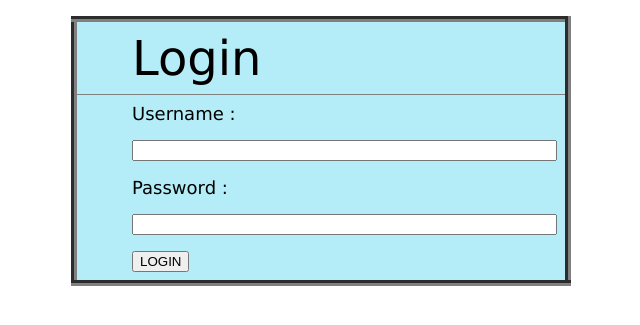
After one commit to aniskhra/PEMROGRAMAN_WEB, a PHP site: page /studikasus9.php in a window 1280 px wide. The commit adds this page. Shown: the top 325 px of the page, without its empty margins (319-959 px from the left). Run offline with PHP 8.4, Linux system fonts and the light colour scheme.

Commit message:
edit dan studi kasus

```diff
--- a/MODUL_9/latihan1.1.php
+++ b/MODUL_9/latihan1.1.php
@@ -2,6 +2,7 @@
 <html lang="en">
 
 <head>
+    <!-- Membuat judul dokumen -->
     <title>Metode GET</title>
 </head>
 
--- a/MODUL_9/latihan1.2.php
+++ b/MODUL_9/latihan1.2.php
@@ -2,6 +2,7 @@
 <html lang="en">
 
 <head>
+    <!-- Membuat judul dokumen -->
     <title>Metode POST</title>
 </head>
 
--- a/MODUL_9/latihan1.3.php
+++ b/MODUL_9/latihan1.3.php
@@ -2,6 +2,7 @@
 <html lang="en">
 
 <head>
+    <!-- Membuat judul dokumen -->
     <title>Identifikasi Metode</title>
 </head>
 
--- a/MODUL_9/latihan2.php
+++ b/MODUL_9/latihan2.php
@@ -1,6 +1,8 @@
 <!DOCTYPE html>
 <html lang="en">
+
 <head>
+    <!-- Membuat judul dokumen -->
     <title>Prefilling Text Field</title>
 </head>
 
--- a/MODUL_9/latihan3.1.php
+++ b/MODUL_9/latihan3.1.php
@@ -2,6 +2,7 @@
 <html lang="en">
 
 <head>
+    <!-- Membuat judul dokumen -->
     <title>Data Radio Button</title>
 </head>
 
--- a/MODUL_9/latihan3.2.php
+++ b/MODUL_9/latihan3.2.php
@@ -2,6 +2,7 @@
 <html lang="en">
 
 <head>
+    <!-- Membuat judul dokumen -->
     <title>Prefill Data Radio Button</title>
 </head>
 
@@ -11,14 +12,14 @@
         Jenis Kelamin
         <input type="radio" name="sex" value="Pria" checked
             <?php
-            if ($_POST['sex'] == 'Pria') {
+            if (isset($_POST['sex']) && $_POST['sex'] == 'Pria') {
                 echo 'checked="checked"';
             }
             ?>
         />Pria
         <input type="radio" name="sex" value="Wanita"
             <?php
-            if ($_POST['sex'] == 'Wanita') {
+            if (isset($_POST['sex']) && $_POST['sex'] == 'Wanita') {
                 echo 'checked="checked"';
             }
             ?>
--- a/MODUL_9/latihan4.php
+++ b/MODUL_9/latihan4.php
@@ -2,6 +2,7 @@
 <html lang="en">
 
 <head>
+    <!-- Membuat judul dokumen -->
     <title>Data Seleksi</title>
 </head>
 
--- a/MODUL_9/latihan5.php
+++ b/MODUL_9/latihan5.php
@@ -2,6 +2,7 @@
 <html lang="en">
 
 <head>
+    <!-- Membuat judul dokumen -->
     <title>Data Checkbox</title>
 </head>
 
--- /dev/null
+++ b/MODUL_9/studikasus9.js
@@ -0,0 +1,13 @@
+function check(){
+    var user= document.getElementById('username').value.trim;
+    var pass= document.getElementById('password').value.trim;
+    if(user.test(/^[A-Za-z]{1,}$/, '')==''){
+        alert('Masukkan username minimal 1 huruf!');
+        return false;
+    }
+    if(pass.test(/^[A-Za-z]{4,}$/, '')==''){
+        alert('Masukkan password 4 huruf!');
+        return false;
+    }
+    return true;
+}
--- /dev/null
+++ b/MODUL_9/studikasus9.php
@@ -0,0 +1,60 @@
+<!DOCTYPE html>
+<html lang="en">
+
+<head>
+    <title>Form Login</title>
+    <script language="javascript" type="text/javascript" src="studikasus9.js"></script>
+</head>
+
+<body>
+<?php $status = ''; ?>
+    <form name="login" method="post" action="<?php echo $_SERVER['PHP_SELF']; ?>">
+        <p align="center"><?php echo $status;?></p>
+
+        <table width="500" border="6" align="center" bgcolor="#b4edf7" rules="groups" cellpadding="8" cellspacing="5">
+        <tr>
+            <td width="50">&nbsp;</td>
+            <td align="left"><font size="10" face="Verdana" color="#000000">Login</font></td>
+        </tr>
+        <tbody>
+        <tr>
+            <td width="100">&nbsp;</td>
+            <td><font size="4" face="verdana">Username :</font></td>
+        </tr>
+        <tr>
+            <td width="100">&nbsp;</td>
+            <td><input type="text" name="username" size="50" id="username" /></td>
+        </tr>
+        <tr>
+            <td width="100">&nbsp;</td>
+            <td><font size="4" face="verdana">Password :</font></td>
+        </tr>
+        <tr>
+            <td width="100">&nbsp;</td>
+            <td><input type="password" name="password" size="50" id="password" /></td>
+        </tr>
+        <tr>
+            <td width="100">&nbsp;</td>
+            <td><input name="submit" type="submit" onClick="return check()" value="LOGIN" /></td>
+        </tr>
+        </table>
+    </form>
+<?php
+if (isset($_POST['username']) && isset($_POST['password'])) {
+    $username = trim($_POST['username']);
+    $password = trim($_POST['password']);
+
+    if (is_string($username) && is_string($password)) {
+        if ($username === 'aniskhra' && $password === 'Anis123') {
+            echo 'Welcome ' . $username;
+        } else {
+            echo 'Username atau password yang anda masukkan salah!';
+        }
+    } else {
+        echo 'Silahkan masukkan username dan password!';
+    }
+}
+?>
+
+</body>
+</html>
```
